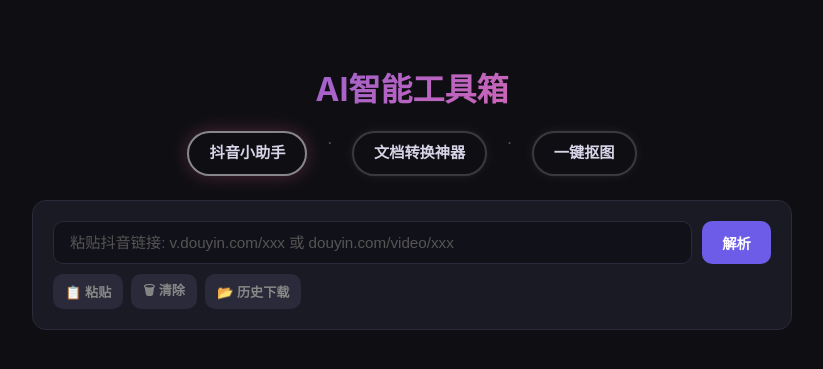
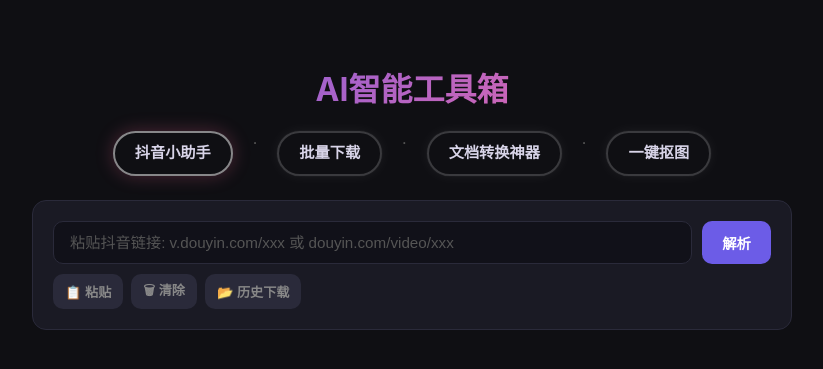
Before and after one commit to turbohung1991/Claude-code-project, a Flask app: page / in a window 1280 px wide. Shown: the top 369 px of the page, without its empty margins (228-1051 px from the left). Run offline with Flask 3, Linux system fonts and the light colour scheme; some libraries are stand-ins or nearby versions.

Commit message:
feat: add batch download nav link to all pages
Co-Authored-By: Claude Opus 4.7 <noreply@anthropic.com>

```diff
--- a/templates/bgremove.html
+++ b/templates/bgremove.html
@@ -25,9 +25,11 @@
         <header class="header">
             <h1>AI智能工具箱</h1>
             <div class="subtitle-nav">
-    <a href="/" class="douyin-link" style="">抖音小助手</a>
+    <a href="/" class="douyin-link">抖音小助手</a>
     <span style="color:#555;">·</span>
-    <a href="/convert" class="convert-link" style="">文档转换神器</a>
+    <a href="/batch" class="bg-link">批量下载</a>
+    <span style="color:#555;">·</span>
+    <a href="/convert" class="convert-link">文档转换神器</a>
     <span style="color:#555;">·</span>
     <a href="/bgremove" class="bg-link" style="border-color:rgba(255,255,255,0.5); box-shadow:0 0 18px rgba(255,165,2,0.25);">一键抠图</a>
 </div>
--- a/templates/convert.html
+++ b/templates/convert.html
@@ -13,11 +13,13 @@
         <header class="header">
             <h1>AI智能工具箱</h1>
             <div class="subtitle-nav">
-    <a href="/" class="douyin-link" style="">抖音小助手</a>
+    <a href="/" class="douyin-link">抖音小助手</a>
+    <span style="color:#555;">·</span>
+    <a href="/batch" class="bg-link">批量下载</a>
     <span style="color:#555;">·</span>
     <a href="/convert" class="convert-link" style="border-color:rgba(255,255,255,0.5); box-shadow:0 0 18px rgba(78,205,196,0.25);">文档转换神器</a>
     <span style="color:#555;">·</span>
-    <a href="/bgremove" class="bg-link" style="">一键抠图</a>
+    <a href="/bgremove" class="bg-link">一键抠图</a>
 </div>
         </header>
 
--- a/templates/index.html
+++ b/templates/index.html
@@ -14,9 +14,11 @@
             <div class="subtitle-nav">
     <a href="/" class="douyin-link" style="border-color:rgba(255,255,255,0.5); box-shadow:0 0 18px rgba(255,107,157,0.25);">抖音小助手</a>
     <span style="color:#555;">·</span>
-    <a href="/convert" class="convert-link" style="">文档转换神器</a>
+    <a href="/batch" class="bg-link">批量下载</a>
     <span style="color:#555;">·</span>
-    <a href="/bgremove" class="bg-link" style="">一键抠图</a>
+    <a href="/convert" class="convert-link">文档转换神器</a>
+    <span style="color:#555;">·</span>
+    <a href="/bgremove" class="bg-link">一键抠图</a>
 </div>
         </header>
 
```
